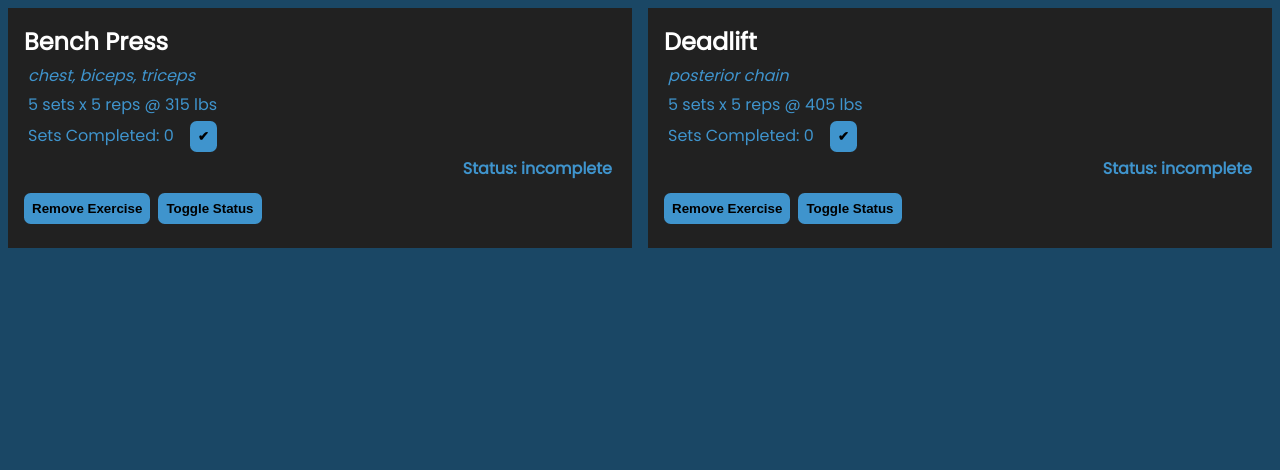
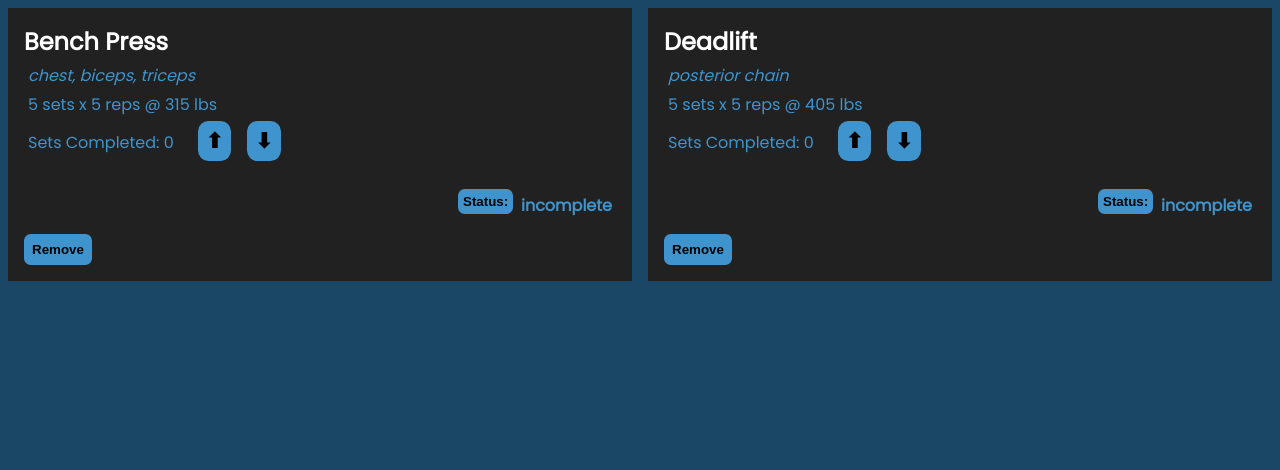
Before and after one commit to Sunnfast/workout-builder, a PHP site: page / in a window 1280 px wide. Shown: the top 470 px of the page. Run offline with PHP 8.4, Linux system fonts and the light colour scheme.

Commit message:
added minus button, changed icons

```diff
--- a/script.js
+++ b/script.js
@@ -56,22 +56,32 @@ function displayAllExercises(library) { // displays pre-existing exercises
 
         let completedPara = document.createElement('p');
         let completedNode = document.createTextNode("Sets Completed: " + library[i].setsCompleted)
-        let setCounterBtn = document.createElement("button")
 
+        let setCounterBtn = document.createElement("button");
         setCounterBtn.classList = "set-counter-btn";
-        setCounterBtn.textContent = String.fromCodePoint(0x2714);
-        // completedNode2.innerText = "test";
-        // completedPara.classList.add("test-paragraph");
+        setCounterBtn.textContent = String.fromCodePoint(0x2B06);
+
+        let setsMinusBtn = document.createElement("button");
+        setsMinusBtn.classList = "set-minus-btn";
+        setsMinusBtn.textContent = String.fromCodePoint(0x2B07);
 
         let repsPara = document.createElement('p');
 
         completedPara.appendChild(completedNode);
         completedPara.appendChild(setCounterBtn);
+        completedPara.appendChild(setsMinusBtn);
 
         let statusPara = document.createElement('p');
-        let statusNode = document.createTextNode("Status: " + library[i].status);
+        let statusNode = document.createTextNode(library[i].status);
         statusPara.classList.add("status");
+
+        let statusToggleBtn = document.createElement("button");
+        statusToggleBtn.textContent = "Status: ";
+        statusToggleBtn.classList = "status-btn";
+
+        statusPara.appendChild(statusToggleBtn);
         statusPara.appendChild(statusNode);
+
 
         let exerciseDiv = document.createElement('div');
         exerciseDiv.appendChild(namePara);
@@ -90,7 +100,7 @@ function displayAllExercises(library) { // displays pre-existing exercises
 
         let removeBtn = document.createElement("button");
         removeBtn.classList ="remove-exercise-btn";
-        removeBtn.textContent = "Remove Exercise";
+        removeBtn.textContent = "Remove";
         removeBtn.onclick = function(e) {
             thisBook = e.target.parentElement;
             thisBookIndex = thisBook.dataset.indexNumber;
@@ -101,9 +111,7 @@ function displayAllExercises(library) { // displays pre-existing exercises
 
         // status toggle button
 
-        let statusToggleBtn = document.createElement("button");
-        statusToggleBtn.textContent = "Toggle Status";
-        statusToggleBtn.classList = "status-btn";
+
         let status1 = myLibrary[i].status;
 
         statusToggleBtn.onclick = function(e) {
@@ -115,14 +123,12 @@ function displayAllExercises(library) { // displays pre-existing exercises
             }
 
             statusPara.removeChild(statusNode); // refactor: just replace childnode instead of deleting and re-appending
-            statusNode = document.createTextNode("Status: " + library[i].status);
+            statusNode = document.createTextNode(library[i].status);
             statusPara.appendChild(statusNode);
         }
 
         // sets counter button
-        // let setCounterBtn = document.createElement("button");
-        // setCounterBtn.classList = "set-counter-btn";
-        // setCounterBtn.textContent = String.fromCodePoint(0x2714);
+
 
         setCounterBtn.onclick = function(e) {
             myLibrary[i].setsCompleted = myLibrary[i].setsCompleted + 1;
@@ -135,7 +141,7 @@ function displayAllExercises(library) { // displays pre-existing exercises
         }
 
         exerciseDiv.appendChild(removeBtn);
-        exerciseDiv.appendChild(statusToggleBtn);
+        // exerciseDiv.appendChild(statusToggleBtn);
         // exerciseDiv.appendChild(setCounterBtn);
 
     }
@@ -186,7 +192,7 @@ function addNewestExercise(library) {
       // remove exercise button
       let removeBtn = document.createElement("button");
       removeBtn.classList ="remove-exercise-btn";
-      removeBtn.textContent = "Remove Book";
+      removeBtn.textContent = "Remove";
       removeBtn.onclick = function(e) {
           thisExercise = e.originalTarget.parentElement;
           thisExerciseIndex = thisExercise.dataset.indexNumber;
@@ -212,7 +218,7 @@ function addNewestExercise(library) {
             myLibrary[i].status = "complete " + String.fromCodePoint(0x1F4AA);
         }
         statusPara.removeChild(statusNode);// refactor: just replace childnode instead of deleting and re-appending; replaceChild()
-        statusNode = document.createTextNode("Status: " + library[i].status);
+        statusNode = document.createTextNode(library[i].status);
         statusPara.appendChild(statusNode);
     }
     exerciseDiv.appendChild(removeBtn);
--- a/styles.css
+++ b/styles.css
@@ -102,6 +102,13 @@ h2 {
 
 .status-btn {
     margin: 0.5rem;
+    background-color: var(--blueAccent);
+    border: none;
+    padding: 0.3rem;
+    font-weight: 600;
+    border-radius: 0.5em;
+    margin-left: 1.5rem;
+    margin-bottom: 1rem;
 }
 
 .author {
@@ -125,7 +132,9 @@ h2 {
     display: flex;
     justify-content: flex-end;
     font-weight: bolder;
+    align-items: center;
 }
+
 
 /* .test-paragraph {
     display: flex;
@@ -143,9 +152,24 @@ h2 {
     padding: 0.5rem;
     font-weight: 600;
     border-radius: 0.5em;
-    margin-left: 1rem;
+    margin-left: 1.5rem;
+    margin-bottom: 1rem;
+    font-size: 1.3em;
+    /* margin-top: 1rem; */
 }
 
-.set-counter-btn:hover {
+.set-counter-btn:hover,
+.set-minus-btn:hover {
     background-color: var(--textColorLight);
 }
+
+.set-minus-btn {
+    background-color: var(--blueAccent);
+    border: none;
+    padding: 0.5rem;
+    font-weight: 600;
+    border-radius: 0.5em;
+    margin-left: 1rem;
+    margin-bottom: 1rem;
+    font-size: 1.3em;
+}
```
